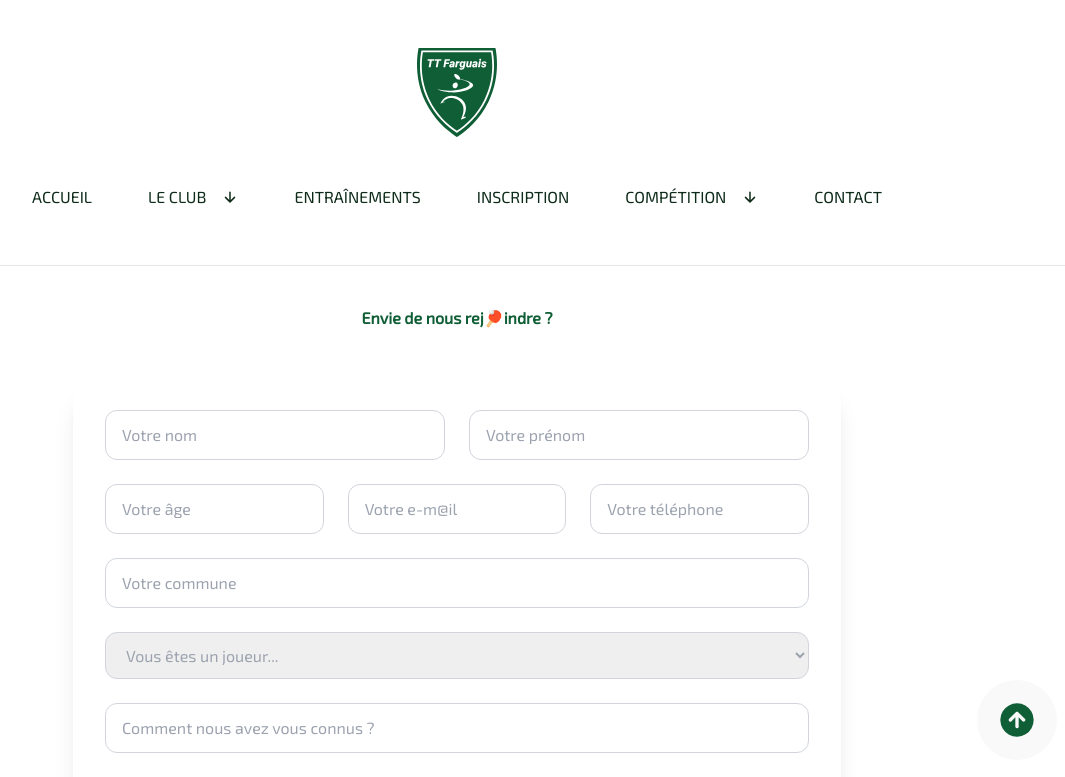
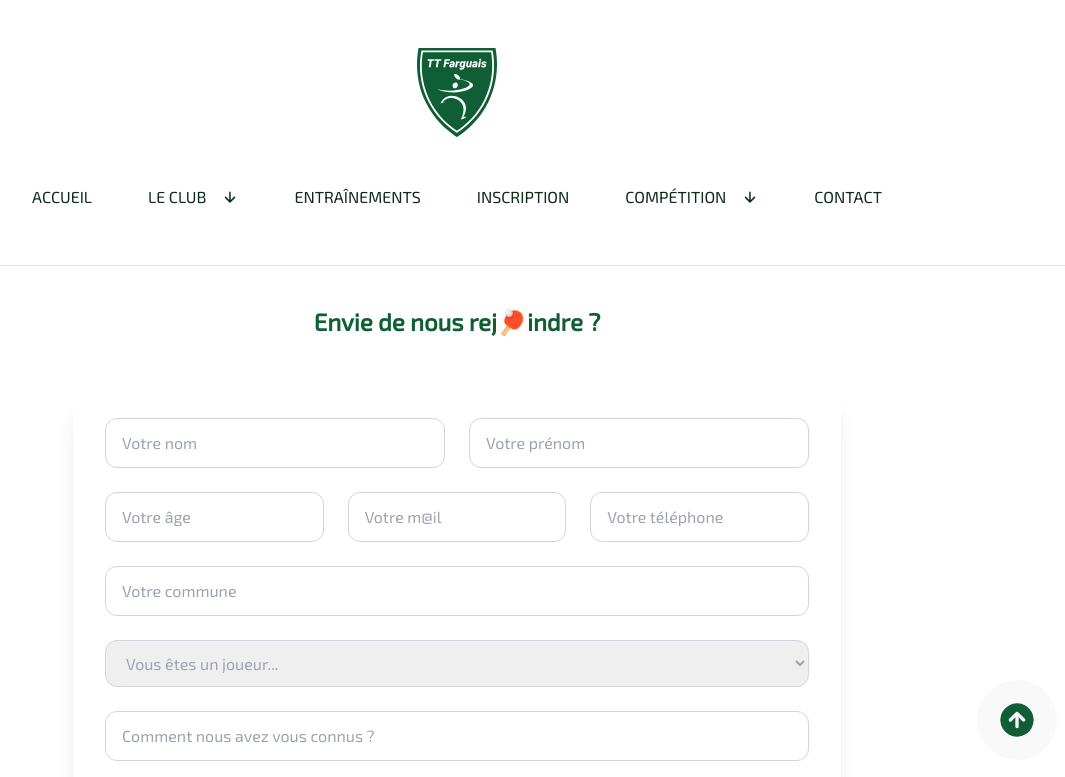
Before and after one commit to ttfarguais/ttfarguais, a Next.js app: page /contact in a window 1280 px wide. Shown: the top 777 px of the page, without its empty margins (183-1248 px from the left). Built offline with nearby package versions, Linux system fonts and the light colour scheme.

Commit message:
Update Contact.jsx

```diff
--- a/app/src/components/Main/contact/Contact.jsx
+++ b/app/src/components/Main/contact/Contact.jsx
@@ -18,7 +18,7 @@ export default function Contact({
 
     {/* Titre */}
     <div className="text-center mb-10 max-w-2xl">
-      <h1 className="text-1xl font-bold text-solid mb-2">
+      <h1 className="text-2xl font-bold text-solid mb-2">
         Envie de nous rej🏓indre ?
       </h1>
 
@@ -74,7 +74,7 @@ export default function Contact({
             name="email"
             value={formData.email}
             onChange={handleChange}
-            placeholder="Votre e-m@il"
+            placeholder="Votre m@il"
             required
             className="w-full rounded-xl border border-gray-300 px-4 py-3 focus:outline-none focus:ring-4 focus:ring-green-100"
           />
```
